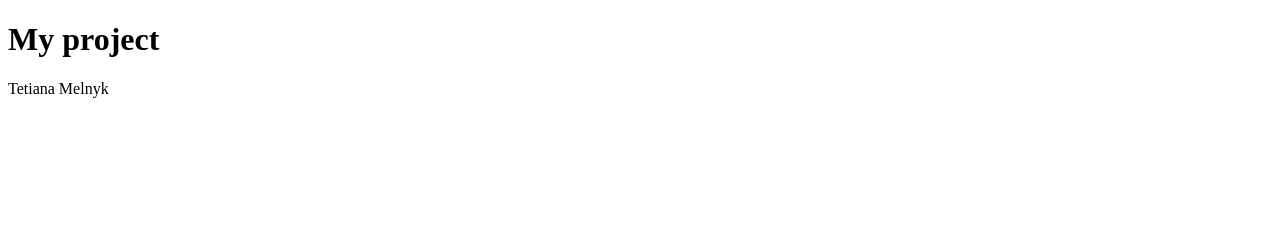
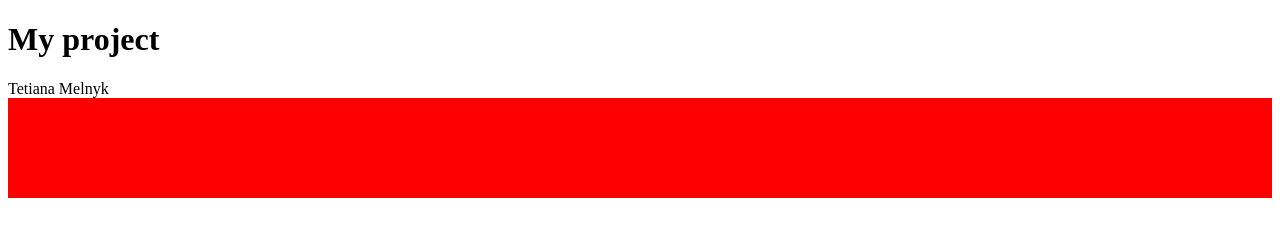
Before and after one commit to smiyka/my-new-frontend-project, a plain HTML site: page index.html in a window 1280 px wide. Drawn offline with Linux system fonts and the light colour scheme.

Commit message:
added div

```diff
--- a/index.html
+++ b/index.html
@@ -9,5 +9,6 @@
 <body>
   <h1>My project</h1>
   Tetiana Melnyk
+  <div style="background-color: red; height: 100px;"></div>
 </body>
 </html>
```
